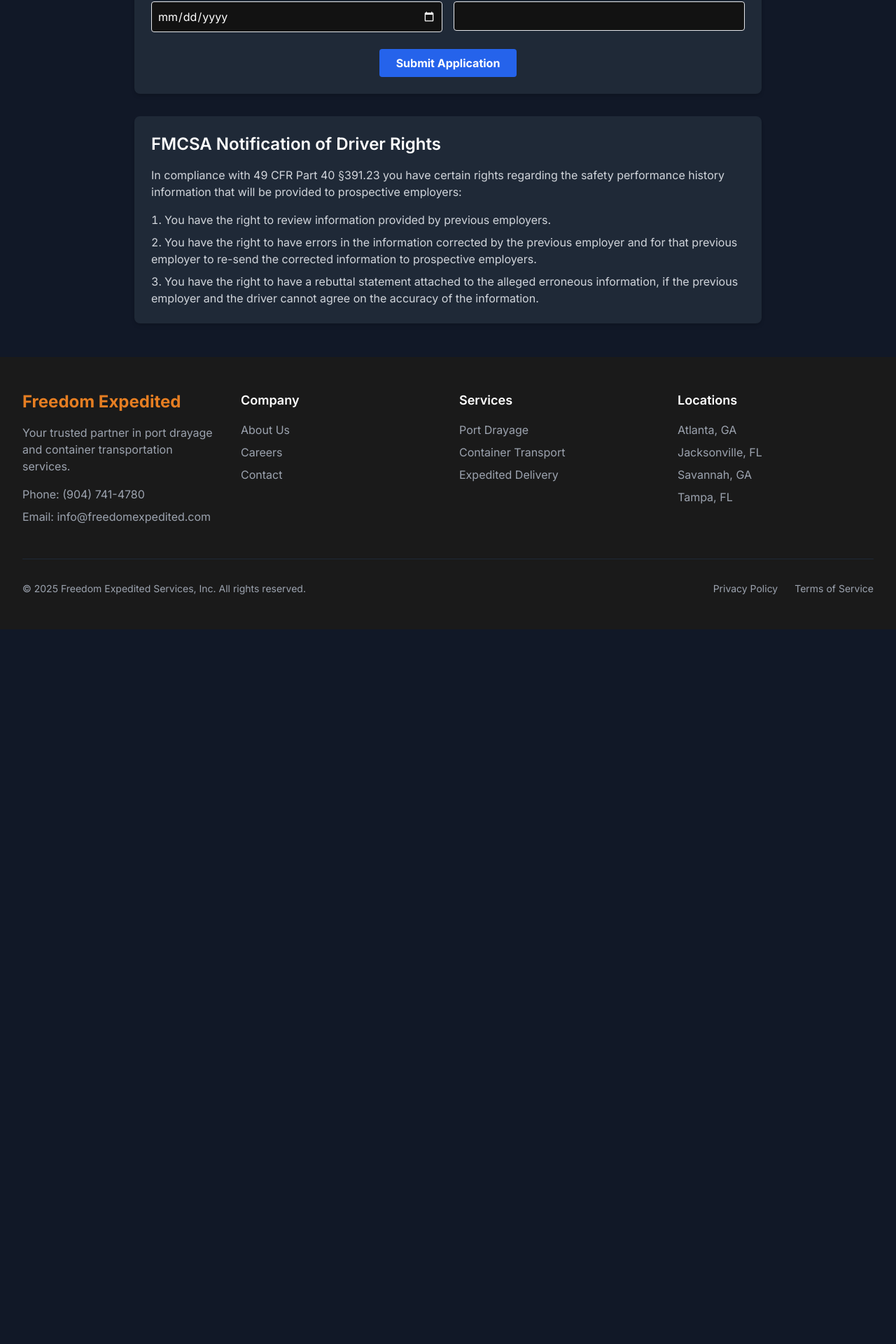
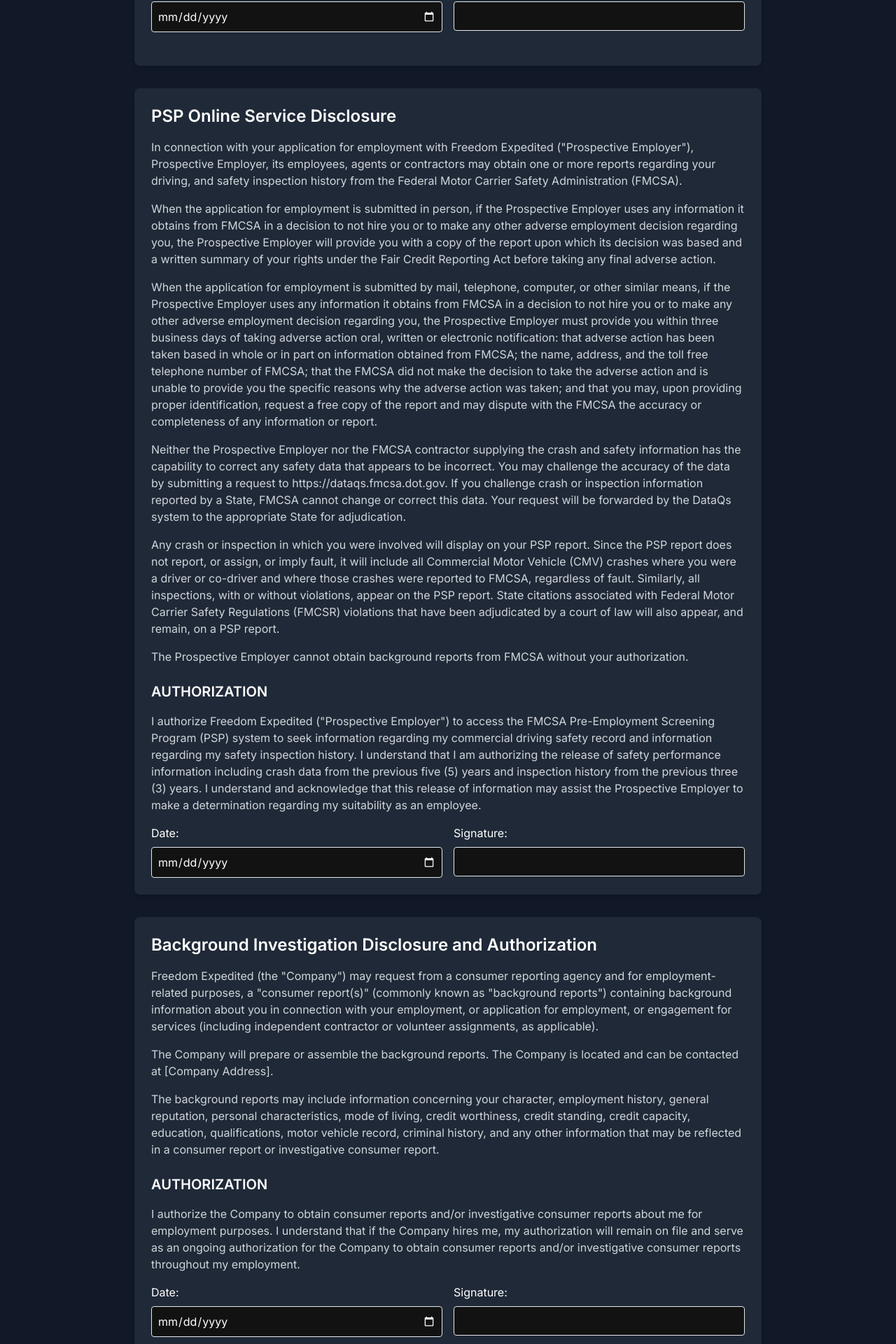
Before and after one commit to tonytoney/freedomexpedited, a Next.js app: page /drivers/application in a window 1280 px wide. Shown: the part 1520-3440 px from the top of the page at 70% size. Before the commit the page ends 2419 px from the top, so only its background shows below. Built offline with nearby package versions, Linux system fonts and the light colour scheme.

Commit message:
Updated driver application

```diff
--- a/src/app/drivers/application/page.tsx
+++ b/src/app/drivers/application/page.tsx
@@ -106,11 +106,78 @@
                 <input type="text" className="w-full p-2 border rounded" />
               </div>
             </div>
+          </section>
 
-            <div className="text-center">
-              <button className="bg-blue-600 hover:bg-blue-700 text-white font-bold py-2 px-6 rounded">
-                Submit Application
-              </button>
+          <section className="bg-white dark:bg-gray-800 p-6 rounded-lg shadow-md">
+            <h2 className="text-2xl font-semibold mb-4">PSP Online Service Disclosure</h2>
+            <div className="space-y-4 text-gray-700 dark:text-gray-300">
+              <p>
+                In connection with your application for employment with Freedom Expedited ("Prospective Employer"), Prospective Employer, its employees, agents or contractors may obtain one or more reports regarding your driving, and safety inspection history from the Federal Motor Carrier Safety Administration (FMCSA).
+              </p>
+              <p>
+                When the application for employment is submitted in person, if the Prospective Employer uses any information it obtains from FMCSA in a decision to not hire you or to make any other adverse employment decision regarding you, the Prospective Employer will provide you with a copy of the report upon which its decision was based and a written summary of your rights under the Fair Credit Reporting Act before taking any final adverse action.
+              </p>
+              <p>
+                When the application for employment is submitted by mail, telephone, computer, or other similar means, if the Prospective Employer uses any information it obtains from FMCSA in a decision to not hire you or to make any other adverse employment decision regarding you, the Prospective Employer must provide you within three business days of taking adverse action oral, written or electronic notification: that adverse action has been taken based in whole or in part on information obtained from FMCSA; the name, address, and the toll free telephone number of FMCSA; that the FMCSA did not make the decision to take the adverse action and is unable to provide you the specific reasons why the adverse action was taken; and that you may, upon providing proper identification, request a free copy of the report and may dispute with the FMCSA the accuracy or completeness of any information or report.
+              </p>
+              <p>
+                Neither the Prospective Employer nor the FMCSA contractor supplying the crash and safety information has the capability to correct any safety data that appears to be incorrect. You may challenge the accuracy of the data by submitting a request to https://dataqs.fmcsa.dot.gov. If you challenge crash or inspection information reported by a State, FMCSA cannot change or correct this data. Your request will be forwarded by the DataQs system to the appropriate State for adjudication.
+              </p>
+              <p>
+                Any crash or inspection in which you were involved will display on your PSP report. Since the PSP report does not report, or assign, or imply fault, it will include all Commercial Motor Vehicle (CMV) crashes where you were a driver or co-driver and where those crashes were reported to FMCSA, regardless of fault. Similarly, all inspections, with or without violations, appear on the PSP report. State citations associated with Federal Motor Carrier Safety Regulations (FMCSR) violations that have been adjudicated by a court of law will also appear, and remain, on a PSP report.
+              </p>
+              <p>
+                The Prospective Employer cannot obtain background reports from FMCSA without your authorization.
+              </p>
+            </div>
+
+            <div className="mt-6">
+              <h3 className="text-xl font-semibold mb-4">AUTHORIZATION</h3>
+              <p className="text-gray-700 dark:text-gray-300 mb-4">
+                I authorize Freedom Expedited ("Prospective Employer") to access the FMCSA Pre-Employment Screening Program (PSP) system to seek information regarding my commercial driving safety record and information regarding my safety inspection history. I understand that I am authorizing the release of safety performance information including crash data from the previous five (5) years and inspection history from the previous three (3) years. I understand and acknowledge that this release of information may assist the Prospective Employer to make a determination regarding my suitability as an employee.
+              </p>
+              <div className="grid grid-cols-2 gap-4">
+                <div>
+                  <label className="block mb-2">Date:</label>
+                  <input type="date" className="w-full p-2 border rounded" />
+                </div>
+                <div>
+                  <label className="block mb-2">Signature:</label>
+                  <input type="text" className="w-full p-2 border rounded" />
+                </div>
+              </div>
+            </div>
+          </section>
+
+          <section className="bg-white dark:bg-gray-800 p-6 rounded-lg shadow-md">
+            <h2 className="text-2xl font-semibold mb-4">Background Investigation Disclosure and Authorization</h2>
+            <div className="space-y-4 text-gray-700 dark:text-gray-300">
+              <p>
+                Freedom Expedited (the "Company") may request from a consumer reporting agency and for employment-related purposes, a "consumer report(s)" (commonly known as "background reports") containing background information about you in connection with your employment, or application for employment, or engagement for services (including independent contractor or volunteer assignments, as applicable).
+              </p>
+              <p>
+                The Company will prepare or assemble the background reports. The Company is located and can be contacted at [Company Address].
+              </p>
+              <p>
+                The background reports may include information concerning your character, employment history, general reputation, personal characteristics, mode of living, credit worthiness, credit standing, credit capacity, education, qualifications, motor vehicle record, criminal history, and any other information that may be reflected in a consumer report or investigative consumer report.
+              </p>
+            </div>
+
+            <div className="mt-6">
+              <h3 className="text-xl font-semibold mb-4">AUTHORIZATION</h3>
+              <p className="text-gray-700 dark:text-gray-300 mb-4">
+                I authorize the Company to obtain consumer reports and/or investigative consumer reports about me for employment purposes. I understand that if the Company hires me, my authorization will remain on file and serve as an ongoing authorization for the Company to obtain consumer reports and/or investigative consumer reports throughout my employment.
+              </p>
+              <div className="grid grid-cols-2 gap-4">
+                <div>
+                  <label className="block mb-2">Date:</label>
+                  <input type="date" className="w-full p-2 border rounded" />
+                </div>
+                <div>
+                  <label className="block mb-2">Signature:</label>
+                  <input type="text" className="w-full p-2 border rounded" />
+                </div>
+              </div>
             </div>
           </section>
 
@@ -127,6 +194,12 @@
               </ol>
             </div>
           </section>
+
+          <div className="text-center">
+            <button className="bg-blue-600 hover:bg-blue-700 text-white font-bold py-3 px-8 rounded-lg text-lg">
+              Submit Application
+            </button>
+          </div>
         </div>
       </div>
     </div>
```
